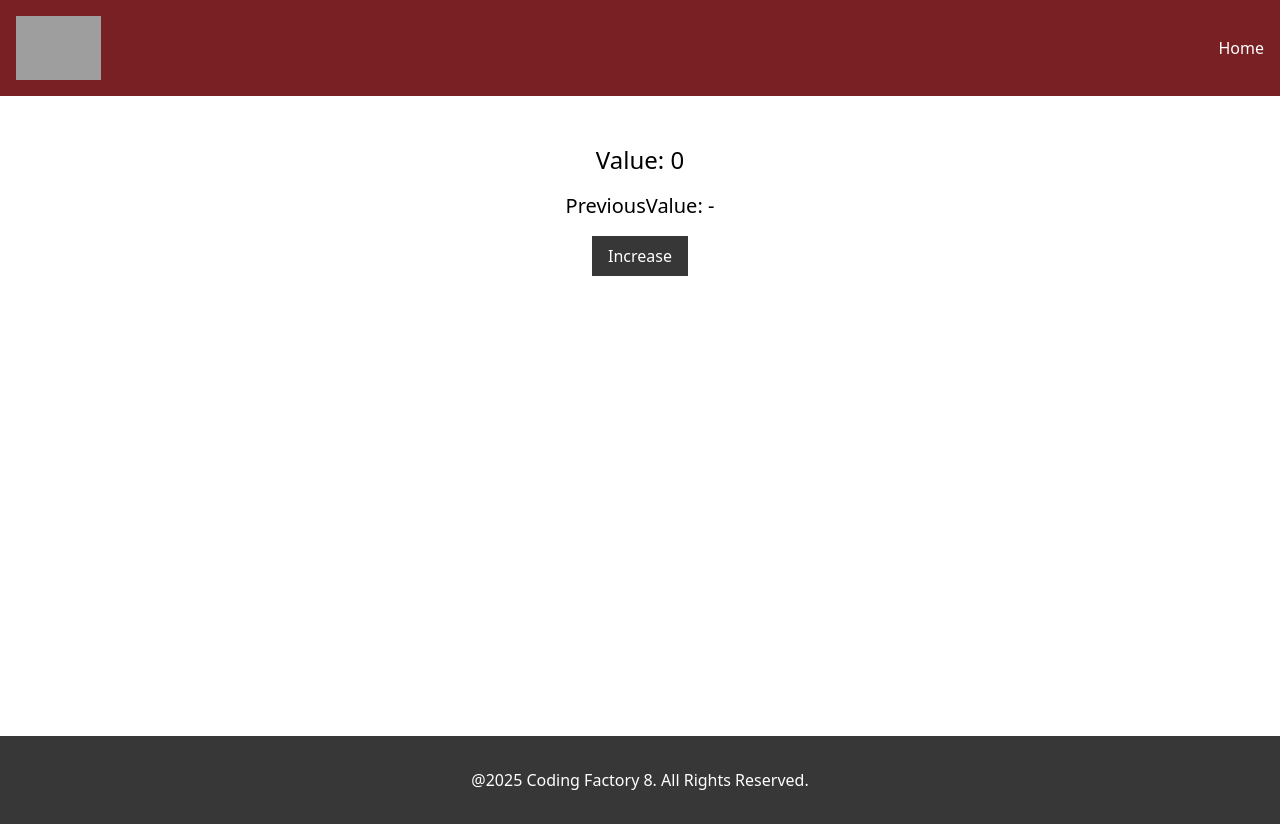
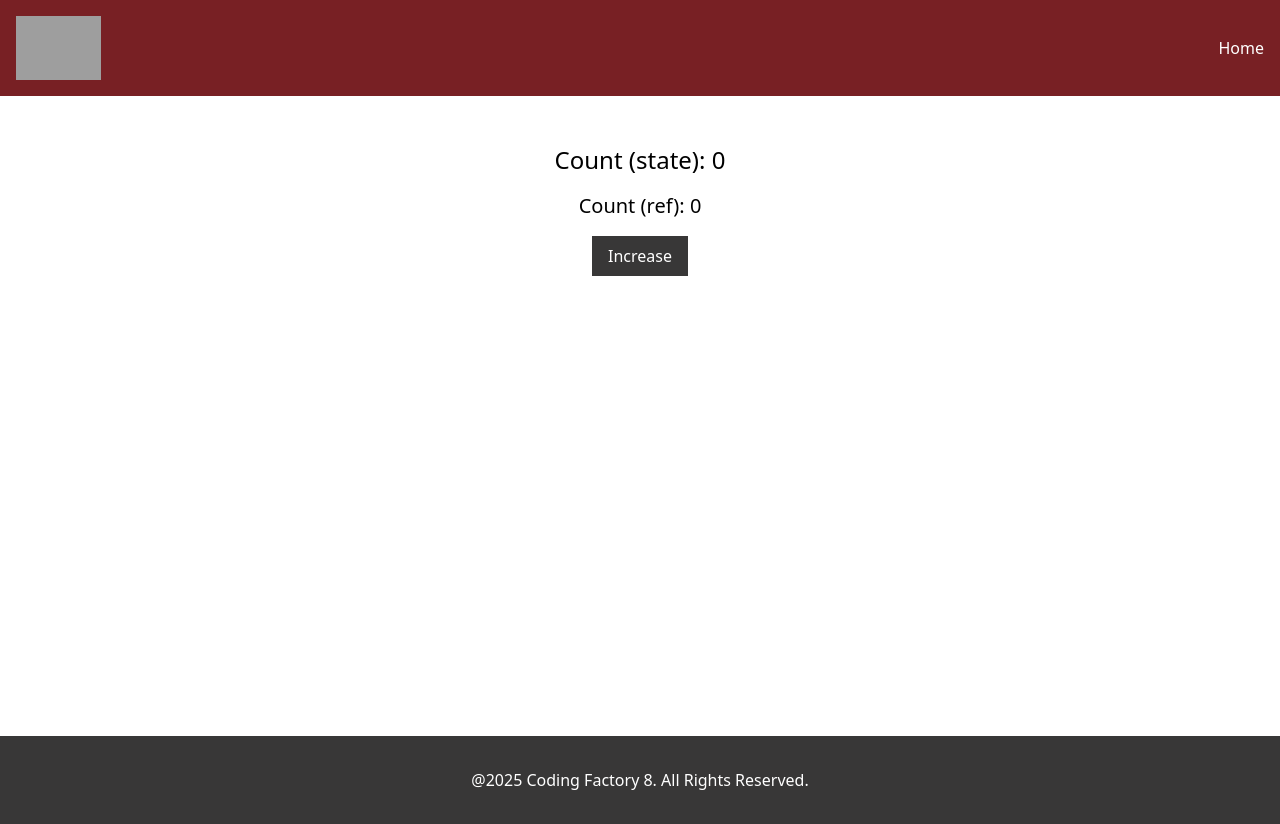
Before and after one commit to DamMarin/cf8-react-intro, a React app: page / in a window 1280 px wide. Built offline with nearby package versions, Linux system fonts and the light colour scheme; grey boxes are pictures that could not be loaded; the HTML template or start-up script is replaced by a standard one.

Commit message:
feat: add CounterWithRef component using state & ref

```diff
--- a/src/App.tsx
+++ b/src/App.tsx
@@ -6,9 +6,11 @@
 // import ArrowFunctionalComponentWithPropsType from "./components/ArrowFunctionalComponentWithPropsType.tsx";
 // import Card from "./components/Card.tsx";
 import Layout from "./components/Layout.tsx";
-import WindowSize from "./components/WindowSize.tsx";
-import FocusInput from "./components/FocusInput.tsx";
-import PreviewsValue from "./components/PreviousValue.tsx";
+// import WindowSize from "./components/WindowSize.tsx";
+// import FocusInput from "./components/FocusInput.tsx";
+// import PreviewsValue from "./components/PreviousValue.tsx";
+import CounterWithRef from "./components/CounterWithRef.tsx";
+// import FocusInput from "./components/FocusInput.tsx";
 // import ViteIntro from "./components/ViteIntro/ViteIntro.tsx";
 // import FunctionalComponentWithState from "./components/FunctionalComponentWithState.tsx";
 // import ClassComponentWithState from "./components/ClassComponentWithState.tsx";
@@ -74,8 +76,9 @@
         {/*<Timer/>*/}
         {/*<WindowSize/>*/}
         {/*<FocusInput/>*/}
+        {/*<PreviewsValue/>*/}
 
-        <PreviewsValue/>
+        <CounterWithRef />
 
       </Layout>
     </>
--- /dev/null
+++ b/src/components/CounterWithRef.tsx
@@ -0,0 +1,27 @@
+import CounterButton from "./CounterButton.tsx";
+import {useState, useRef} from "react";
+
+const CounterWithRef = () => {
+  const [count, setCount] = useState(0);
+  const clickRef = useRef(0);
+
+  const handleClick = () => {
+    setCount((prev) => prev + 1);
+    clickRef.current += 1;
+    console.log("Ref Click", clickRef.current);
+  };
+
+  return (
+    <>
+      <div className="text-center mt-12">
+        <h1 className="text-2xl mb-4">Count (state): {count}</h1>
+        <h2 className="text-xl mb-4">Count (ref): {clickRef.current}</h2>
+        <CounterButton
+        onClick={handleClick}
+        label="Increase"/>
+      </div>
+    </>
+  )
+}
+
+export default CounterWithRef;
```
